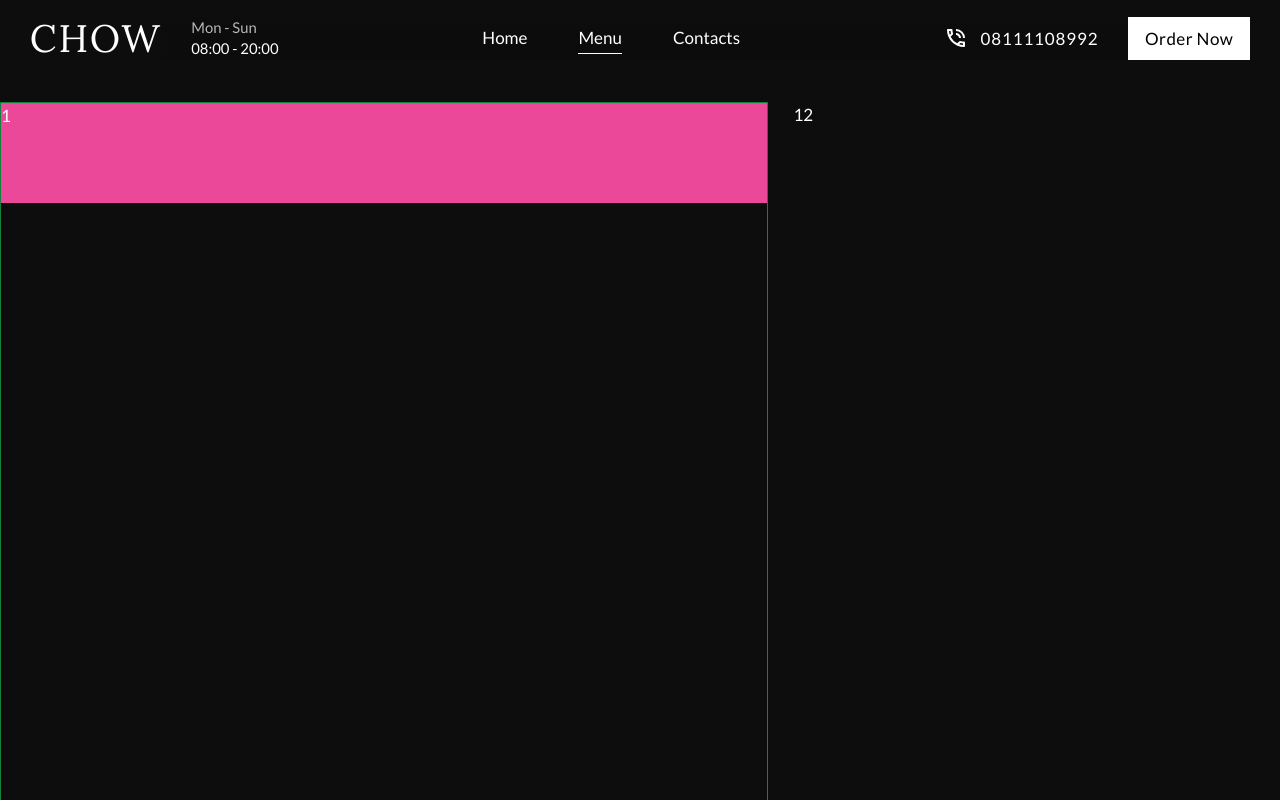
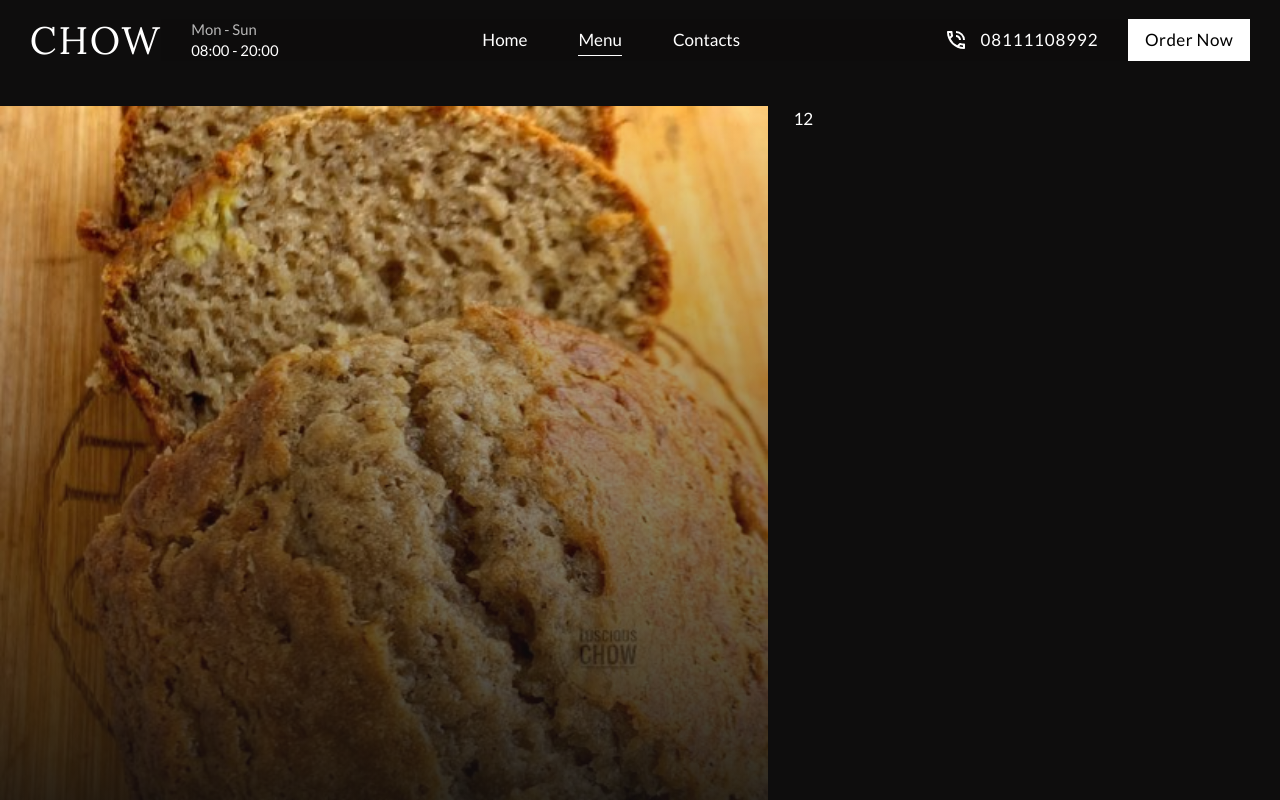
Before and after one commit to timhilehin1/luscious-chow, a Next.js app: page /menu in a window 1280 px wide. Shown: the top 800 px of the page. Built offline with nearby package versions, Linux system fonts and the light colour scheme.

Commit message:
feat: fixed sticky bug

```diff
--- a/src/app/layout.tsx
+++ b/src/app/layout.tsx
@@ -4,31 +4,34 @@ import "./globals.css";
 import Navbar from "@/components/Navbar";
 import Footer from "@/components/Footer";
 
-const inter = Lato({ subsets: ["latin"], weight:['100', '300', '400', '700', '900'] });
+const inter = Lato({
+	subsets: ["latin"],
+	weight: ["100", "300", "400", "700", "900"],
+});
 
 export const metadata: Metadata = {
 	title: "Luscious Chow",
-	description: "",	icons: [
+	description: "",
+	icons: [
 		{
-		rel: 'icon',
-		type: 'image/png',
-		sizes: '32x32',
-		url: '/favicon-32x32.png',
+			rel: "icon",
+			type: "image/png",
+			sizes: "32x32",
+			url: "/favicon-32x32.png",
 		},
 		{
-		rel: 'icon',
-		type: 'image/png',
-		sizes: '16x16',
-		url: '/favicon-16x16.png',
+			rel: "icon",
+			type: "image/png",
+			sizes: "16x16",
+			url: "/favicon-16x16.png",
 		},
 		{
-		rel: 'apple-touch-icon',
-		sizes: '180x180',
-		url: 'apple-touch-icon.png',
+			rel: "apple-touch-icon",
+			sizes: "180x180",
+			url: "apple-touch-icon.png",
 		},
 	],
 };
-
 
 export default function RootLayout({
 	children,
--- a/src/components/Hero.tsx
+++ b/src/components/Hero.tsx
@@ -1,28 +1,40 @@
-import React from 'react'
-import Container from './Container'
+import React from "react";
+import Container from "./Container";
 
 const Hero = () => {
-  return (
-    <div className='max-h-[calc(100vh-65px)] md:h-[90vh] md:max-h-none relative'>
-      <img src="/assets/images/luscious_chow_hero.jfif"
-       className='h-full w-full absolute object-cover' alt="" />
-       <div className='bg-black/80 relative z-20 h-full'>
-       <Container className='flex items-end py-20 h-full'>
-        <article className='md:max-w-[60%] flex flex-col gap-3'>
-        <h1 className='text-3xl md:text-5xl lora-heading md:leading-[3.5rem]'>We sell HAPPINESS<br /> not just FOOD.
-        <br />Irresistibly tasty! 😋</h1>
-        <p className='text-customGray mb-6 md:text-lg'>Your favourite food plug in Lagos, Nigeria </p>
-        <div className='flex flex-wrap gap-5 tracking-wide capitalize'>
-            <button className='px-5 py-3 bg-white text-black shadow-lg shadow-white/0 ease-in-out duration-150 hover:shadow-white'>Order Now</button>
-            <button className='border px-5 py-3 border-white hover:bg-white/10 ease-in-out duration-150'>See our Menu</button>
-        </div>
-        </article>
+	return (
+		<div className="max-h-[calc(100vh-65px)] md:h-[90vh] md:max-h-none relative">
+			<img
+				src="/assets/images/luscious_chow_hero.jfif"
+				className="h-full w-full absolute object-cover"
+				alt=""
+			/>
 
-      </Container>
-       </div>
+			<div className="bg-gradient-to-r from-customBlack/90  to-white/0  relative z-20 h-full">
+				<Container className="flex items-end py-20 h-full">
+					<article className="md:max-w-[60%] flex flex-col gap-3">
+						<h1 className="text-3xl md:text-5xl lora-heading md:leading-[3.5rem]">
+							We sell HAPPINESS
+							<br /> not just FOOD.
+							<br />
+							Irresistibly tasty! 😋
+						</h1>
+						<p className="text-customGray mb-6 md:text-lg">
+							Your favourite food plug in Lagos, Nigeria{" "}
+						</p>
+						<div className="flex flex-wrap gap-5 tracking-wide capitalize">
+							<button className="px-5 py-3 bg-white text-black shadow-lg shadow-white/0 ease-in-out duration-150 hover:shadow-white">
+								Order Now
+							</button>
+							<button className="border px-5 py-3 border-white hover:bg-white/10 ease-in-out duration-150">
+								See our Menu
+							</button>
+						</div>
+					</article>
+				</Container>
+			</div>
+		</div>
+	);
+};
 
-    </div>
-  )
-}
-
-export default Hero
+export default Hero;
--- a/src/components/Menu.tsx
+++ b/src/components/Menu.tsx
@@ -5,6 +5,7 @@ import Image from "next/image";
 import demoImage from "../../public/assets/images/1.jpg";
 import Link from "next/link";
 import { useParams } from "next/navigation";
+import { DiTravis } from "react-icons/di";
 
 function Menu() {
 	const [currentSection, setCurrentSection] = useState<string>("#bread");
@@ -14,12 +15,19 @@ function Menu() {
 	}, [params]);
 
 	return (
-		<main className="mt-6 mb-10 flex  sticky top-0  gap-8 lg:gap-6">
-			<section className="w-[60%]   border border-green-700">
-				<div className="bg-pink-500 h-[100px] sticky   top-0">1</div>
+		<main className="mt-6 mb-10 flex    gap-8 lg:gap-6 relative">
+			<section className="w-[60%] h-[calc(100vh-85px)] sticky top-[85px]">
+				<div className="relative w-full h-full">
+                <div className="absolute h-full w-full  bg-gradient-to-b from-white/0 to-customBlack/90 z-10"/>
+					<Image
+						src={demoImage}
+						className="w-full absolute h-full object-cover"
+						alt="cake image"
+					/>
+				</div>
 			</section>
 			<section className="">
-				<div className="h-[1000px]">12</div>
+				<div className="h-[3000px]">12</div>
 			</section>
 		</main>
 	);
--- a/src/components/Navbar.tsx
+++ b/src/components/Navbar.tsx
@@ -17,7 +17,7 @@ const Navbar = () => {
 			className={`px-5 md:px-7 md:py-4 ${
 				isOpen ? "bg-customBlack/90 md:bg-customBlack" : "bg-customBlack"
 			}
-     bg-customBlack items-center sticky top-0 z-[100] h-[65px] md:h-auto`}
+     bg-customBlack items-center sticky top-0 z-[100] h-[65px] md:h-[80px]`}
 		>
 			<div className="flex items-center h-full">
 				<Link
```
Lines whose indentation alone changed are shown as unchanged.
